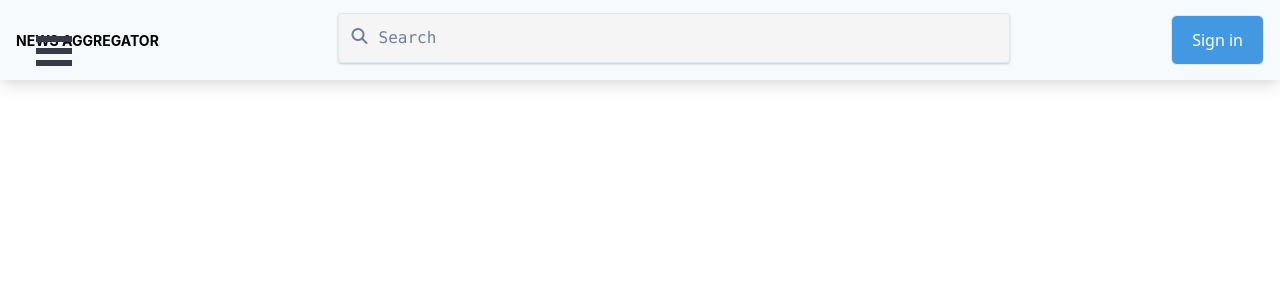
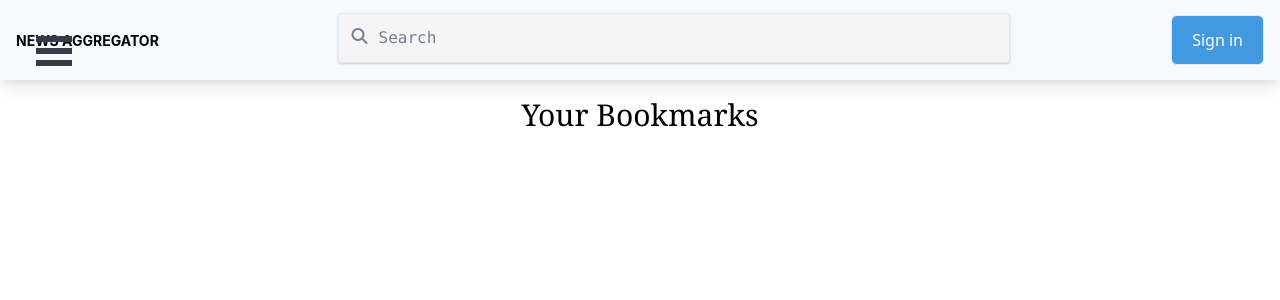
Before and after one commit to Catastrophe0123/news-aggregator, a React (Create React App) app: page /user/bookmarks in a window 1280 px wide. Shown: the top 300 px of the page. Built offline with nearby package versions, Linux system fonts and the light colour scheme.

Commit message:
saved articles page & refactored hide story button

```diff
--- a/src/App.js
+++ b/src/App.js
@@ -13,6 +13,7 @@ import Modal from './Components/Modal';
 import BackDrop from './Components/BackDrop';
 import Axios from './utils/axiosInstance';
 import JwtDecode from 'jwt-decode';
+import SavedArticlesPage from './Pages/SavedArticlesPage';
 
 // const mql = window.matchMedia(`(min-width: 800px)`);
 
@@ -191,6 +192,18 @@ class App extends React.Component {
 							/>
 							<Route
 								exact
+								path='/user/bookmarks'
+								component={(props) => (
+									<SavedArticlesPage
+										{...props}
+										refreshUser={this.refreshUser}
+										bookmarkURLS={this.state.bookmarkURLS}
+										bookmarks={this.state.bookmarks}
+									/>
+								)}
+							/>
+							<Route
+								exact
 								path='/search'
 								component={(props) => (
 									<SearchResults
--- a/src/Components/SideBar.jsx
+++ b/src/Components/SideBar.jsx
@@ -43,6 +43,13 @@ class SideBar extends React.Component {
 					<i class='fas fa-microchip'></i>Technology
 				</NavLink>
 				{this.props.isAuthenticated && (
+					<NavLink to='/user/bookmarks'>
+						{' '}
+						<i class='fas fa-microchip'></i>Saved Articles
+					</NavLink>
+				)}
+
+				{this.props.isAuthenticated && (
 					<button onClick={this.props.onLogoutHandler}>
 						{' '}
 						<i class='fas fa-microchip'></i>Logout
--- a/src/Components/Stories.jsx
+++ b/src/Components/Stories.jsx
@@ -4,15 +4,15 @@ import Story from './Story';
 export class Stories extends Component {
 	// we get the articles from the props
 
-	state = { articles: null };
+	// state = { articles: null };
 
-	hideStoryHandler = (id) => {
-		this.setState((st) => {
-			let x = [...st.articles];
-			x.splice(id, 1);
-			return { ...st, articles: x };
-		});
-	};
+	// hideStoryHandler = (id) => {
+	// 	this.setState((st) => {
+	// 		let x = [...st.articles];
+	// 		x.splice(id, 1);
+	// 		return { ...st, articles: x };
+	// 	});
+	// };
 
 	// componentDidMount = () => {
 	// 	this.setState({ articles: this.props.articles });
@@ -25,7 +25,7 @@ export class Stories extends Component {
 					<div className='flex flex-wrap  justify-center'>
 						{this.props.articles.map((el, idx) => (
 							<Story
-								hideStoryHandler={this.hideStoryHandler}
+								hideStoryHandler={this.props.hideStoryHandler}
 								bookmarkURLS={this.props.bookmarkURLS}
 								bookmarked={this.props.bookmarkURLS.includes(
 									el.url
--- a/src/Components/Story.jsx
+++ b/src/Components/Story.jsx
@@ -86,11 +86,13 @@ export class Story extends Component {
 									{this.props.content}
 								</p>
 							)}
-							<div className='flex flex-wrap mt-3 '>
-								{this.props.tags.map((tag) => (
-									<Tag tagname={tag} />
-								))}
-							</div>
+							{this.props.tags && (
+								<div className='flex flex-wrap mt-3 '>
+									{this.props.tags.map((tag) => (
+										<Tag tagname={tag} />
+									))}
+								</div>
+							)}
 						</div>
 						<img
 							style={{ width: '100px', height: '100px' }}
--- a/src/Pages/CategoryPage.jsx
+++ b/src/Pages/CategoryPage.jsx
@@ -170,6 +170,14 @@ export class CategoryPage extends Component {
 		}
 	};
 
+	hideStoryHandler = (id) => {
+		this.setState((st) => {
+			let x = [...st.articles];
+			x.splice(id, 1);
+			return { ...st, articles: x };
+		});
+	};
+
 	render() {
 		let [prevDisabled, nextDisabled] = [false, false];
 		if (this.state.currentPage >= this.state.totalPages)
@@ -210,6 +218,7 @@ export class CategoryPage extends Component {
 						{!this.state.loadingSubTopic ? (
 							<div>
 								<Stories
+									hideStoryHandler={this.hideStoryHandler}
 									bookmarkURLS={this.props.bookmarkURLS}
 									refreshUser={this.props.refreshUser}
 									articles={this.state.articles}
--- a/src/Pages/Home.jsx
+++ b/src/Pages/Home.jsx
@@ -95,6 +95,15 @@ export class Home extends Component {
 			await this.fetchHeadlines();
 		}
 	};
+
+	hideStoryHandler = (id) => {
+		this.setState((st) => {
+			let x = [...st.articles];
+			x.splice(id, 1);
+			return { ...st, articles: x };
+		});
+	};
+
 	render() {
 		let [prevDisabled, nextDisabled] = [false, false];
 		if (this.state.currentPage >= this.state.totalPages)
@@ -118,6 +127,7 @@ export class Home extends Component {
 				{this.state.articles && (
 					<div>
 						<Stories
+							hideStoryHandler={this.hideStoryHandler}
 							bookmarkURLS={this.props.bookmarkURLS}
 							refreshUser={this.props.refreshUser}
 							articles={this.state.articles}
--- /dev/null
+++ b/src/Pages/SavedArticlesPage.jsx
@@ -0,0 +1,39 @@
+import React, { Component } from 'react';
+import Stories from '../Components/Stories';
+
+export class SavedArticlesPage extends Component {
+	state = { articles: null };
+
+	hideStoryHandler = (id) => {
+		this.setState((st) => {
+			let x = [...st.articles];
+			x.splice(id, 1);
+			return { ...st, articles: x };
+		});
+	};
+
+	componentDidMount = () => {
+		this.setState({ articles: this.props.bookmarks });
+	};
+
+	render() {
+		return (
+			<div>
+				<h1 className=' mt-3 text-3xl font-medium font-serif flex justify-center w-full'>
+					Your Bookmarks
+				</h1>
+
+				{this.state.articles && (
+					<Stories
+						hideStoryHandler={this.hideStoryHandler}
+						refreshUser={this.props.refreshUser}
+						bookmarkURLS={this.props.bookmarkURLS}
+						articles={this.state.articles}
+					/>
+				)}
+			</div>
+		);
+	}
+}
+
+export default SavedArticlesPage;
--- a/src/Pages/SearchResults.jsx
+++ b/src/Pages/SearchResults.jsx
@@ -72,6 +72,14 @@ export class SearchResults extends Component {
 		}
 	};
 
+	hideStoryHandler = (id) => {
+		this.setState((st) => {
+			let x = [...st.articles];
+			x.splice(id, 1);
+			return { ...st, articles: x };
+		});
+	};
+
 	render() {
 		let [prevDisabled, nextDisabled] = [false, false];
 		if (this.state.currentPage >= this.state.totalPages)
@@ -111,6 +119,7 @@ export class SearchResults extends Component {
 						)}
 
 						<Stories
+							hideStoryHandler={this.hideStoryHandler}
 							bookmarkURLS={this.props.bookmarkURLS}
 							refreshUser={this.props.refreshUser}
 							articles={this.state.articles}
```
